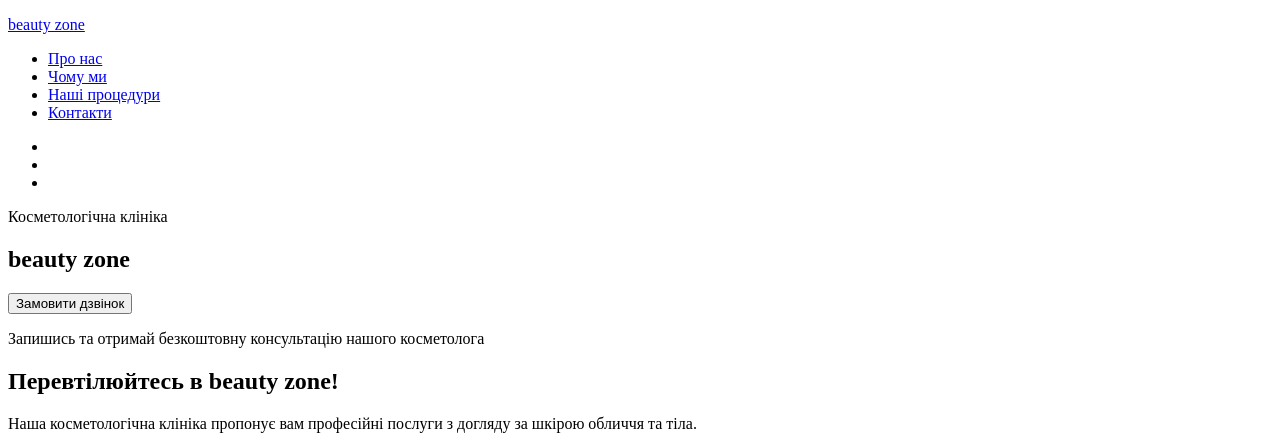
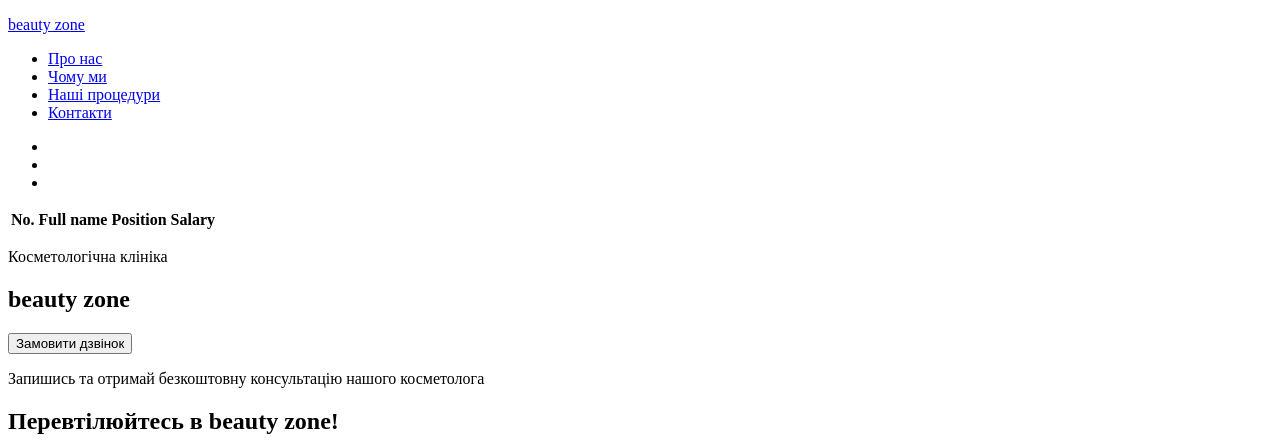
Before and after one commit to ZhukRuslan/genius-homework-1, a plain HTML site: page index.html in a window 1280 px wide. Shown: the top 446 px of the page. Drawn offline with Linux system fonts and the light colour scheme.

Commit message:
test table

```diff
--- a/index.html
+++ b/index.html
@@ -22,7 +22,19 @@
             <li><a href="#"><!-- instagram icon--></a></li>
         </ul>
     </header>
-
+    <!-- Test table-->
+    <table>
+        <thead>
+            <tr>
+                <th>No.</th>
+                <th>Full name</th>
+                <th>Position</th>
+                <th>Salary</th>
+            </tr>
+        </thead>
+        <tbody></tbody>
+        <!--<tfoot></tfoot>-->
+    </table>
     <main>
         <section>
             <p>Косметологічна клініка</p>
```
